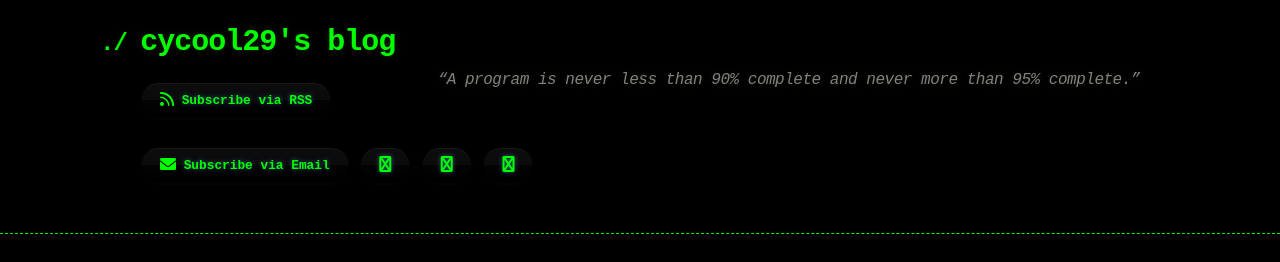
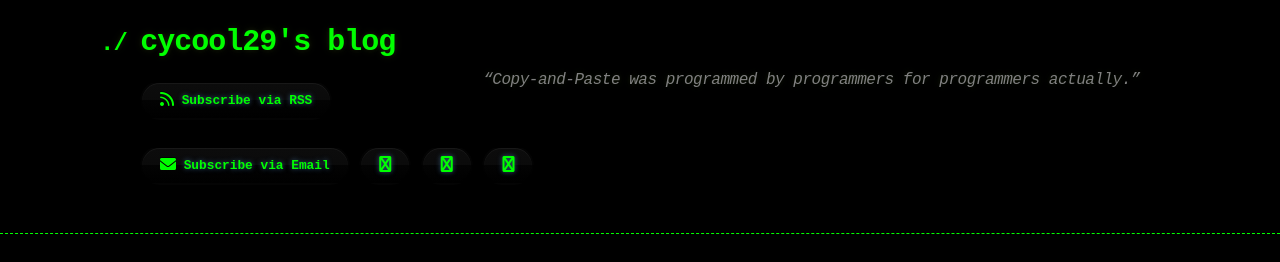
Before and after one commit to cycool29/cycool29.github.io, a Jekyll site: the page built from index.md, in a window 1280 px wide and 900 px high. Shown: the top 262 px of the window. Built offline with Jekyll 4.4.1, drawn with Linux system fonts in a browser that asks for light colours; a style sheet for code colours, icons or effects is not loaded.

Commit message:
Update quotes

```diff
--- a/_config.yml
+++ b/_config.yml
@@ -1,5 +1,5 @@
 title: cycool29's blog
-description: "“A program is never less than 90% complete and never more than 95% complete.” "
+description: "“Copy-and-Paste was programmed by programmers for programmers actually.” "
 bio: A high school student. Intermediate in Python, Git, Bash. Learning JavaScript. He/Him. "
 author: cycool29
 url: https://cycool29.github.io
```
